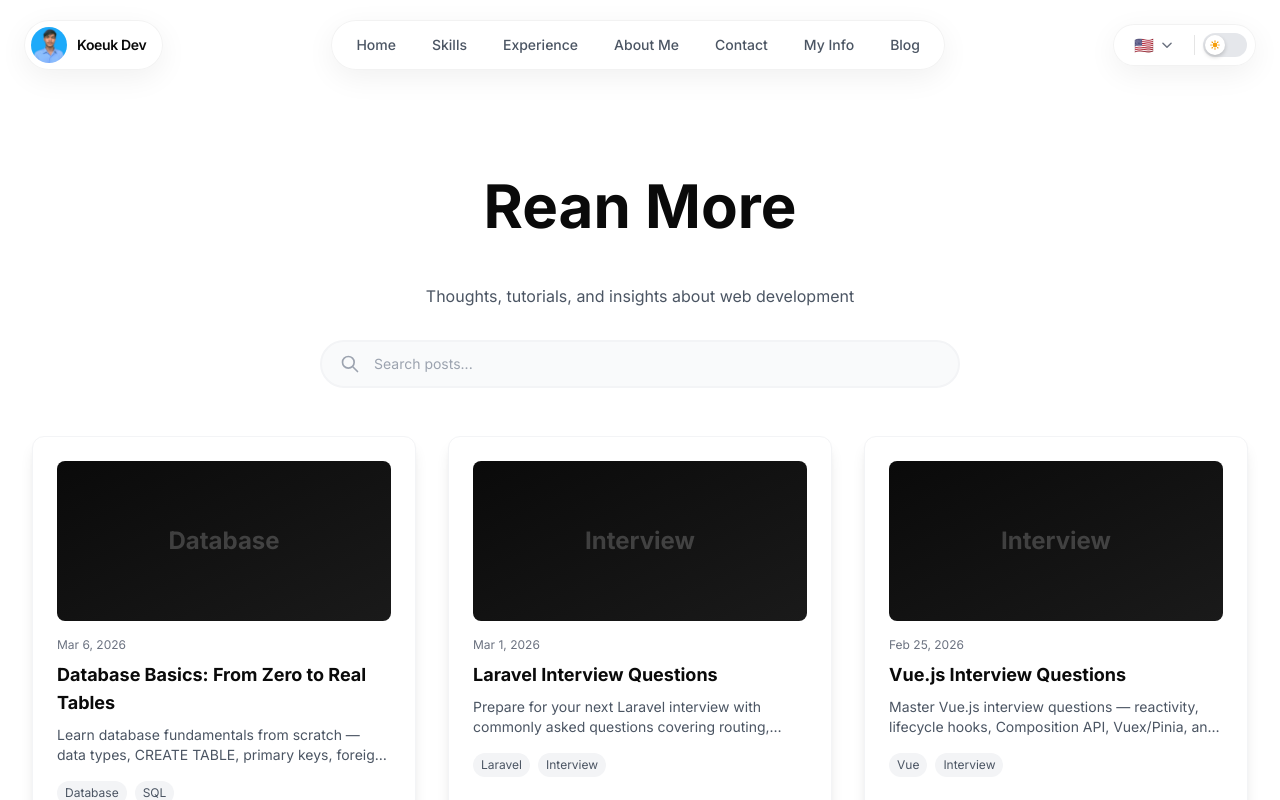
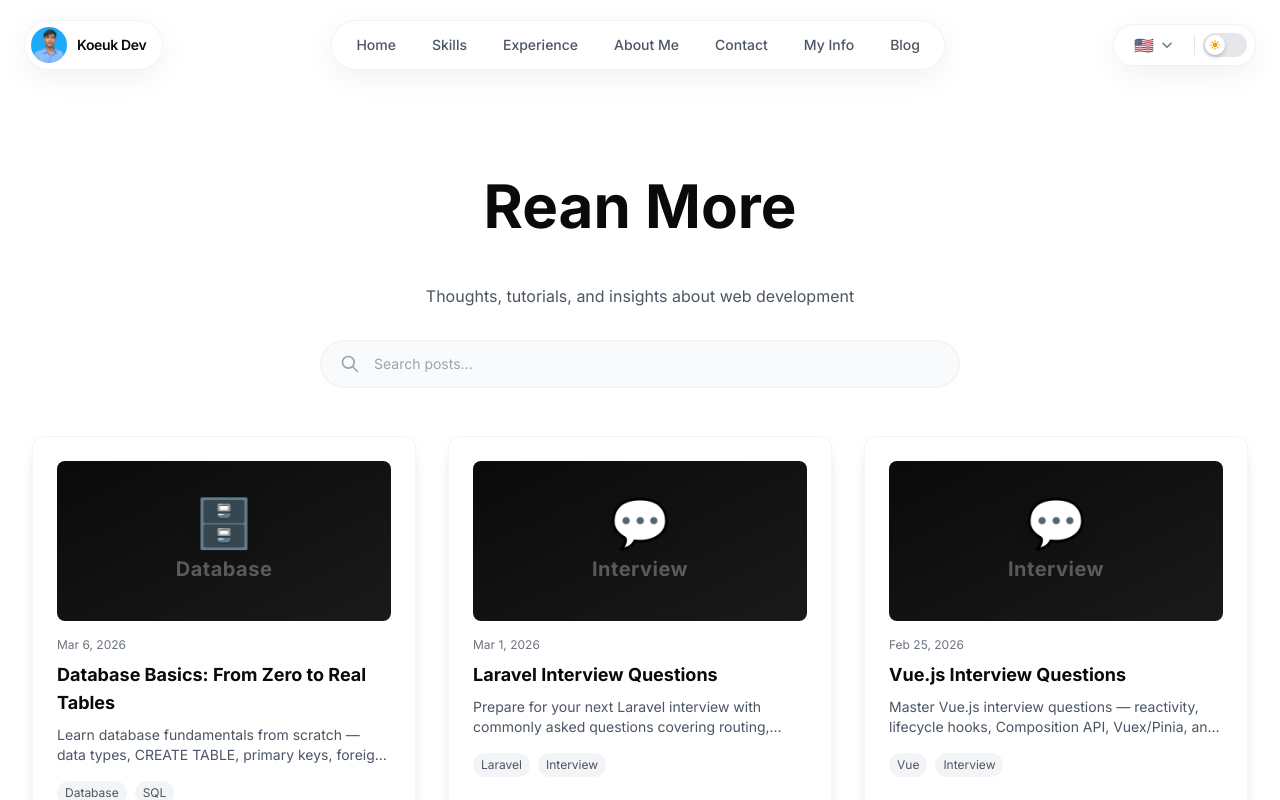
Before and after one commit to koeuk/Portfolio, a Nuxt app: page /read-more in a window 1280 px wide. Shown: the top 800 px of the page. Built offline with nearby package versions, Linux system fonts and the light colour scheme.

Commit message:
feat: add emoji icons to blog post cards based on category

```diff
--- a/components/ReadMore.vue
+++ b/components/ReadMore.vue
@@ -95,8 +95,9 @@
           :target="post.external ? '_blank' : undefined"
           class="card p-6 group cursor-pointer block"
         >
-          <div class="h-40 bg-gradient-to-br from-primary to-primary-light rounded-lg mb-4 flex items-center justify-center">
-            <span class="text-white/20 text-2xl font-bold">{{ post.category }}</span>
+          <div class="h-40 bg-gradient-to-br from-primary to-primary-light rounded-lg mb-4 flex flex-col items-center justify-center gap-2">
+            <span class="text-5xl drop-shadow-lg" aria-hidden="true">{{ categoryIcon(post.category) }}</span>
+            <span class="text-white/30 text-xl font-bold tracking-wide">{{ post.category }}</span>
           </div>
           <div class="text-xs text-gray-500 dark:text-gray-400 mb-2">{{ post.date }}</div>
           <h2 class="text-lg font-bold text-primary dark:text-white mb-2 group-hover:text-gray-600 dark:group-hover:text-gray-300 transition-colors">
@@ -144,6 +145,26 @@ const tabs = computed(() => [
   { label: t('blog.tab.database'), value: 'Database' },
   { label: t('blog.tab.tools'), value: 'Tools' },
 ])
+
+const categoryIconMap: Record<string, string> = {
+  HTML: '🌐',
+  CSS: '🎨',
+  JavaScript: '⚡',
+  TypeScript: '🔷',
+  Vue: '💚',
+  Laravel: '🅻',
+  'Laravel & Vue': '🔥',
+  Interview: '💬',
+  Database: '🗄️',
+  Tools: '🛠️',
+  Git: '🌿',
+  Nuxt: '🟢',
+  Tailwind: '🌊',
+}
+
+function categoryIcon(category: string) {
+  return categoryIconMap[category] ?? '📄'
+}
 
 const route = useRoute()
 const router = useRouter()
```
